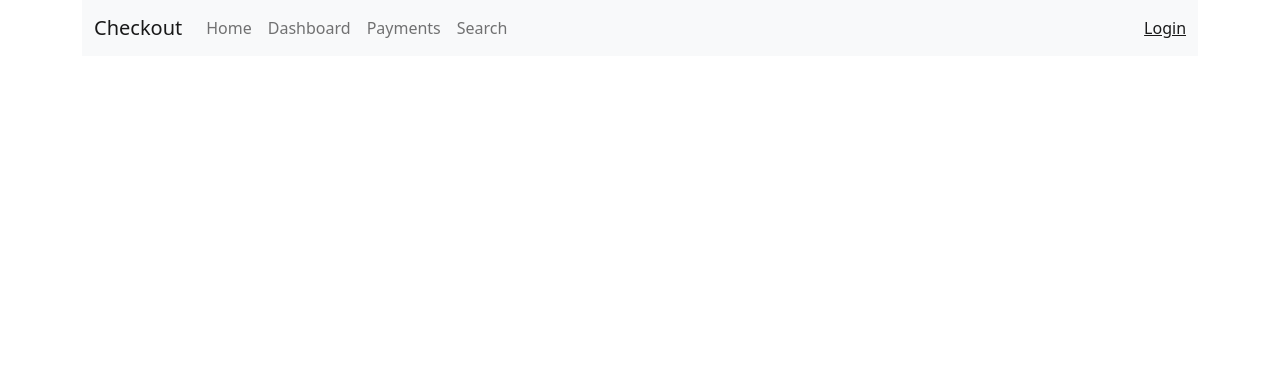
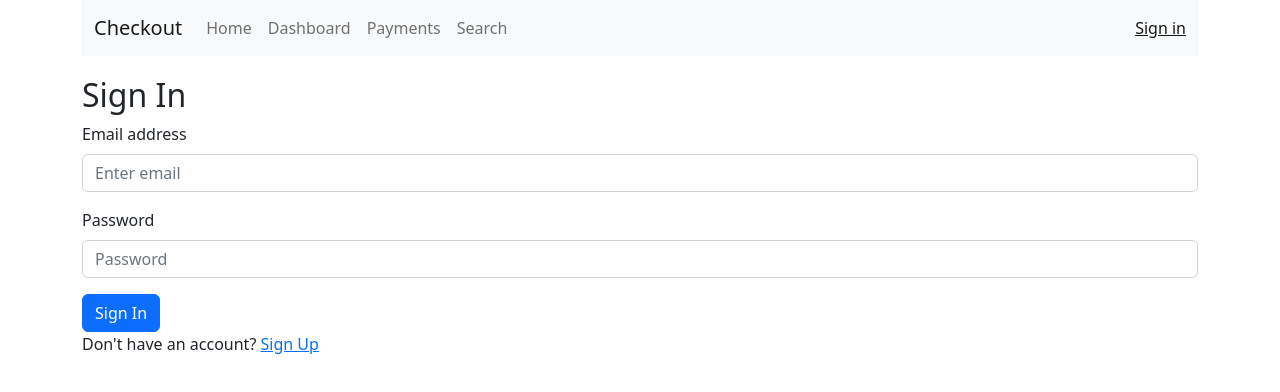
Before and after one commit to adhamsalama/checkout-nest, a React (Vite) app in the folder frontend/: page /auth in a window 1280 px wide. Shown: the top 392 px of the page. Built offline with nearby package versions, Linux system fonts and the light colour scheme.

Commit message:
Add SignUp form

```diff
--- a/frontend/src/App.tsx
+++ b/frontend/src/App.tsx
@@ -3,13 +3,11 @@ import Dashboard from "./components/Dashboard";
 import Container from "react-bootstrap/Container";
 import Nav from "react-bootstrap/Nav";
 import Navbar from "react-bootstrap/Navbar";
-import NavDropdown from "react-bootstrap/NavDropdown";
 import "bootstrap/dist/css/bootstrap.min.css";
 import { getUser } from "./utils";
 import { Link } from "react-router-dom";
-import Login from "./components/SignIn";
+import Auth from "./components/Auth";
 import { ListExpenses } from "./components/ListExpenses";
-import AddProduct from "./components/AddExpense";
 import { SearchPage } from "./components/SearchPage";
 import PaymentPage from "./components/ListPayments";
 
@@ -34,7 +32,7 @@ function App() {
               {user ? (
                 `Signed in as: ${user.email}`
               ) : (
-                <Link to="/login">Login</Link>
+                <Link to="/auth">Sign in</Link>
               )}
             </Navbar.Text>
           </Navbar.Collapse>
@@ -42,7 +40,7 @@ function App() {
       </Navbar>
       <Routes>
         <Route path="/search" element={<SearchPage />} />
-        <Route path="/login" element={<Login />} />
+        <Route path="/auth" element={<Auth />} />
         <Route path="/dashboard" element={<Dashboard />} />
         <Route path="/" element={<ListExpenses />} />
         <Route path="/payments" element={<PaymentPage />} />
--- /dev/null
+++ b/frontend/src/components/Auth.tsx
@@ -0,0 +1,92 @@
+import { useState } from "react";
+import Button from "react-bootstrap/Button";
+import Form from "react-bootstrap/Form";
+import { config } from "../../config";
+
+function Auth() {
+  const [name, setName] = useState(""); // new state for name
+  const [email, setEmail] = useState("");
+  const [password, setPassword] = useState("");
+  const [isSignUp, setIsSignUp] = useState(false);
+
+  const submit = async (e: React.FormEvent<HTMLFormElement>) => {
+    e.preventDefault();
+    const url = isSignUp ? "/users" : "/auth/login";
+
+    const data = await fetch(config.baseUrl + url, {
+      method: "POST",
+      body: JSON.stringify({
+        name, // new name field
+        email,
+        password,
+      }),
+      headers: { "Content-Type": "application/json" },
+    }).then((res) => res.json());
+
+    if (!data) alert("Wrong credentials");
+    localStorage.setItem("token", data.access_token);
+  };
+
+  return (
+    <>
+      <h2>{isSignUp ? "Sign Up" : "Sign In"}</h2>
+      <Form onSubmit={submit}>
+        {isSignUp && ( // new form control for name
+          <Form.Group className="mb-3" controlId="formBasicName">
+            <Form.Label>Name</Form.Label>
+            <Form.Control
+              type="text"
+              value={name}
+              onChange={(e) => setName(e.target.value)}
+              placeholder="Enter name"
+            />
+          </Form.Group>
+        )}
+        <Form.Group className="mb-3" controlId="formBasicEmail">
+          <Form.Label>Email address</Form.Label>
+          <Form.Control
+            type="email"
+            value={email}
+            onChange={(e) => setEmail(e.target.value)}
+            placeholder="Enter email"
+          />
+        </Form.Group>
+        <Form.Group className="mb-3" controlId="formBasicPassword">
+          <Form.Label>Password</Form.Label>
+          <Form.Control
+            type="password"
+            value={password}
+            onChange={(e) => setPassword(e.target.value)}
+            placeholder="Password"
+          />
+        </Form.Group>
+        {isSignUp && (
+          <Form.Group className="mb-3" controlId="formConfirmPassword">
+            <Form.Label>Confirm Password</Form.Label>
+            <Form.Control type="password" placeholder="Confirm Password" />
+          </Form.Group>
+        )}
+        <Button variant="primary" type="submit">
+          {isSignUp ? "Sign Up" : "Sign In"}
+        </Button>
+      </Form>
+      {isSignUp ? (
+        <p>
+          Already have an account?{" "}
+          <a href="#" onClick={() => setIsSignUp(false)}>
+            Sign In
+          </a>
+        </p>
+      ) : (
+        <p>
+          Don't have an account?{" "}
+          <a href="#" onClick={() => setIsSignUp(true)}>
+            Sign Up
+          </a>
+        </p>
+      )}
+    </>
+  );
+}
+
+export default Auth;
--- a/frontend/src/components/SignIn.tsx
+++ /dev/null
@@ -1,52 +0,0 @@
-import { useState } from "react";
-import Button from "react-bootstrap/Button";
-import Form from "react-bootstrap/Form";
-import { HTTPMethod, io } from "../api";
-import { config } from "../../config";
-function Login() {
-  const [email, setEmail] = useState("");
-  const [password, setPassword] = useState("");
-  const submit = async (e: React.FormEvent<HTMLFormElement>) => {
-    e.preventDefault();
-    const data = await fetch(config.baseUrl + "/auth/login", {
-      method: "POST",
-      body: JSON.stringify({
-        email,
-        password,
-      }),
-      headers: { "Content-Type": "application/json" },
-    }).then((res) => res.json());
-    if (!data) alert("Wrong credentials");
-    localStorage.setItem("token", data.access_token);
-  };
-  return (
-    <Form onSubmit={submit}>
-      <Form.Group className="mb-3" controlId="formBasicEmail">
-        <Form.Label>Email address</Form.Label>
-        <Form.Control
-          type="email"
-          value={email}
-          onChange={(e) => setEmail(e.target.value)}
-          placeholder="Enter email"
-        />
-      </Form.Group>
-      <Form.Group className="mb-3" controlId="formBasicPassword">
-        <Form.Label>Password</Form.Label>
-        <Form.Control
-          type="password"
-          value={password}
-          onChange={(e) => setPassword(e.target.value)}
-          placeholder="Password"
-        />
-      </Form.Group>
-      <Form.Group className="mb-3" controlId="formBasicCheckbox">
-        <Form.Check type="checkbox" label="Check me out" />
-      </Form.Group>
-      <Button variant="primary" type="submit">
-        Login
-      </Button>
-    </Form>
-  );
-}
-
-export default Login;
```
